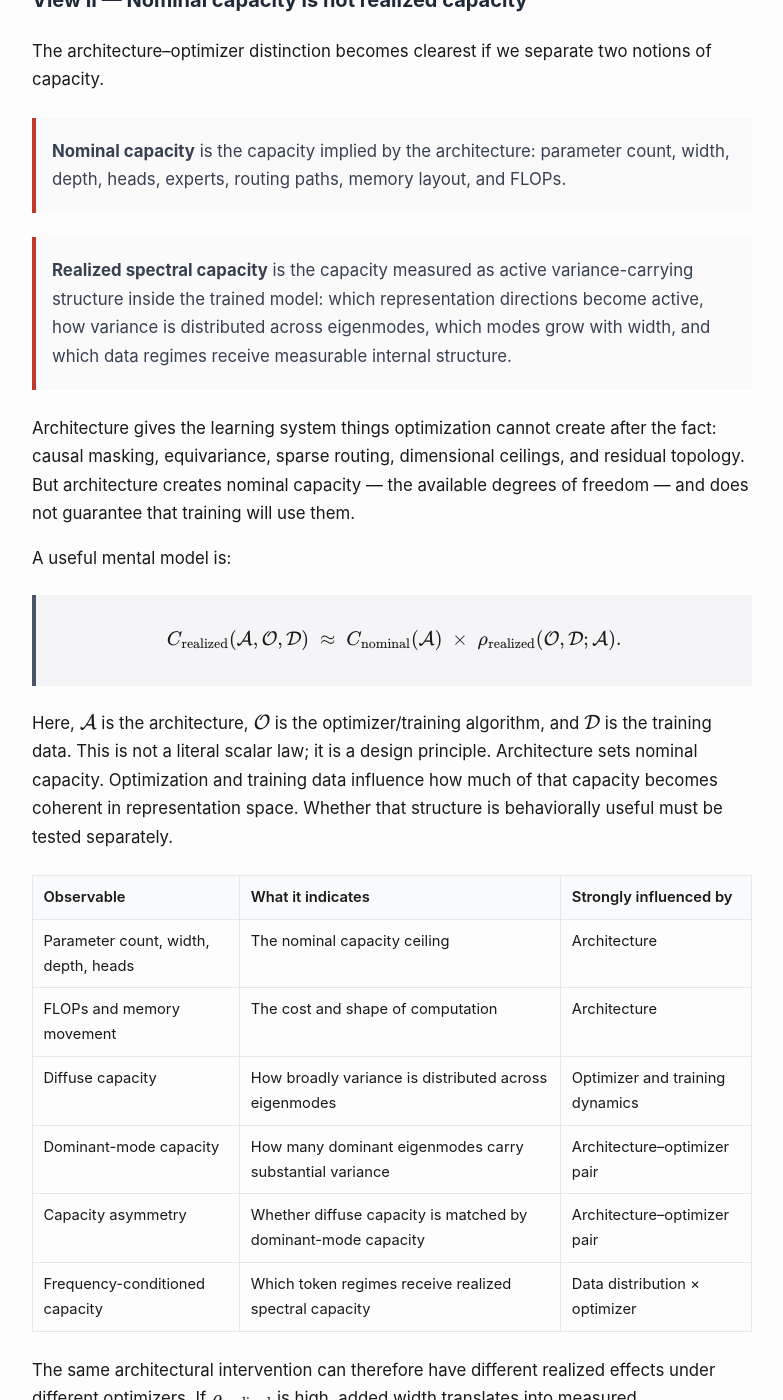
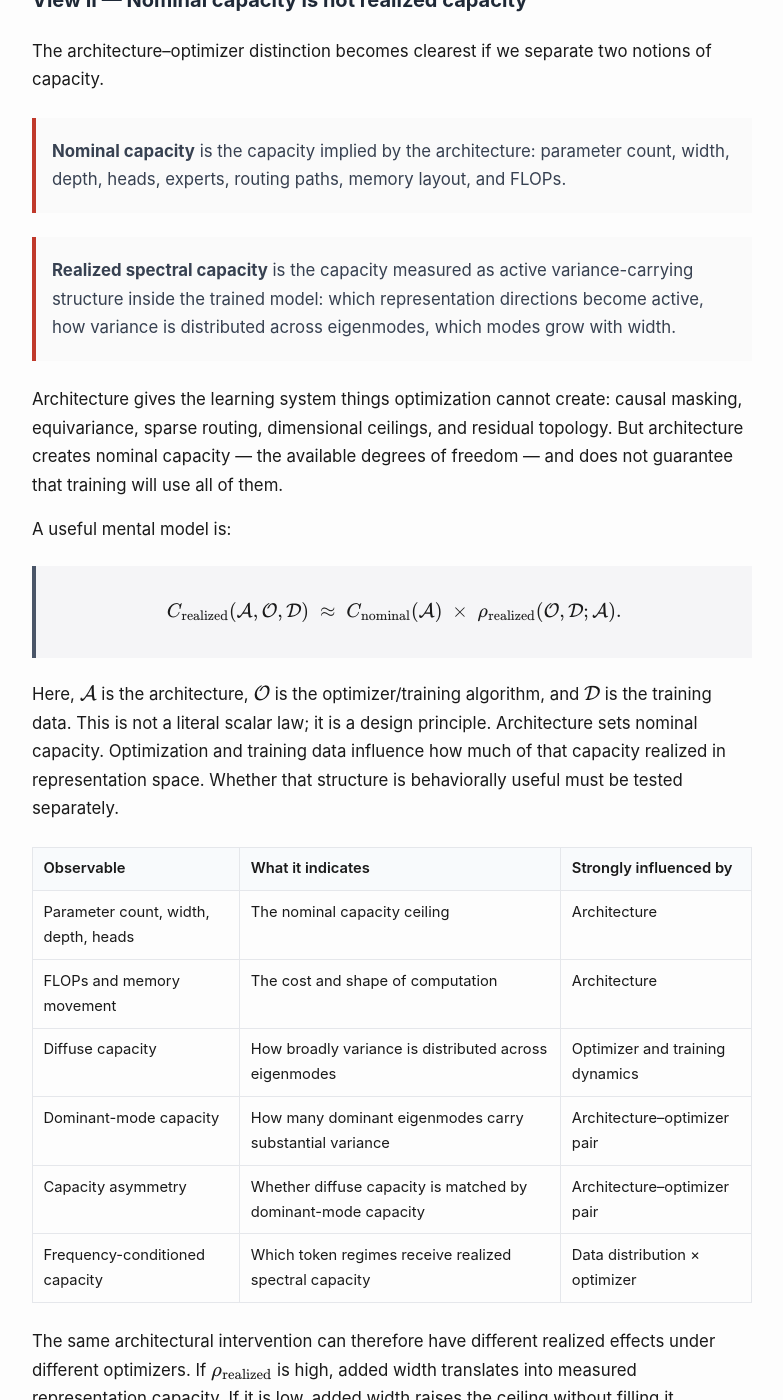
Before and after one commit to optimizer-scaling-laws/optimizer-scaling-laws.github.io, a Jekyll site: the page built from _posts/2026-06-26-architecture-creates-capacity-optimizers-realize-it.md, in a window 1280 px wide and 1400 px high, scrolled down 9931 px. Shown: the whole window, without its empty margins (248-1031 px from the left). Built offline with Jekyll 4.4.1, drawn with Linux system fonts in a browser that asks for light colours.

Commit message:
Final Polish round 8.3

```diff
--- a/_posts/2026-06-26-architecture-creates-capacity-optimizers-realize-it.md
+++ b/_posts/2026-06-26-architecture-creates-capacity-optimizers-realize-it.md
@@ -409,9 +409,9 @@ The architecture–optimizer distinction becomes clearest if we separate two not
 
 > **Nominal capacity** is the capacity implied by the architecture: parameter count, width, depth, heads, experts, routing paths, memory layout, and FLOPs.
 
-> **Realized spectral capacity** is the capacity measured as active variance-carrying structure inside the trained model: which representation directions become active, how variance is distributed across eigenmodes, which modes grow with width, and which data regimes receive measurable internal structure.
+> **Realized spectral capacity** is the capacity measured as active variance-carrying structure inside the trained model: which representation directions become active, how variance is distributed across eigenmodes, which modes grow with width.
 
-Architecture gives the learning system things optimization cannot create after the fact: causal masking, equivariance, sparse routing, dimensional ceilings, and residual topology. But architecture creates nominal capacity — the available degrees of freedom — and does not guarantee that training will use them.
+Architecture gives the learning system things optimization cannot create: causal masking, equivariance, sparse routing, dimensional ceilings, and residual topology. But architecture creates nominal capacity — the available degrees of freedom — and does not guarantee that training will use all of them.
 
 A useful mental model is:
 
@@ -425,7 +425,7 @@ C_{\mathrm{nominal}}(\mathcal{A})
 $$
 </div>
 
-Here, $\mathcal{A}$ is the architecture, $\mathcal{O}$ is the optimizer/training algorithm, and $\mathcal{D}$ is the training data. This is not a literal scalar law; it is a design principle. Architecture sets nominal capacity. Optimization and training data influence how much of that capacity becomes coherent in representation space. Whether that structure is behaviorally useful must be tested separately.
+Here, $\mathcal{A}$ is the architecture, $\mathcal{O}$ is the optimizer/training algorithm, and $\mathcal{D}$ is the training data. This is not a literal scalar law; it is a design principle. Architecture sets nominal capacity. Optimization and training data influence how much of that capacity realized in representation space. Whether that structure is behaviorally useful must be tested separately.
 
 <table>
 <thead><tr><th>Observable</th><th>What it indicates</th><th>Strongly influenced by</th></tr></thead>
```
